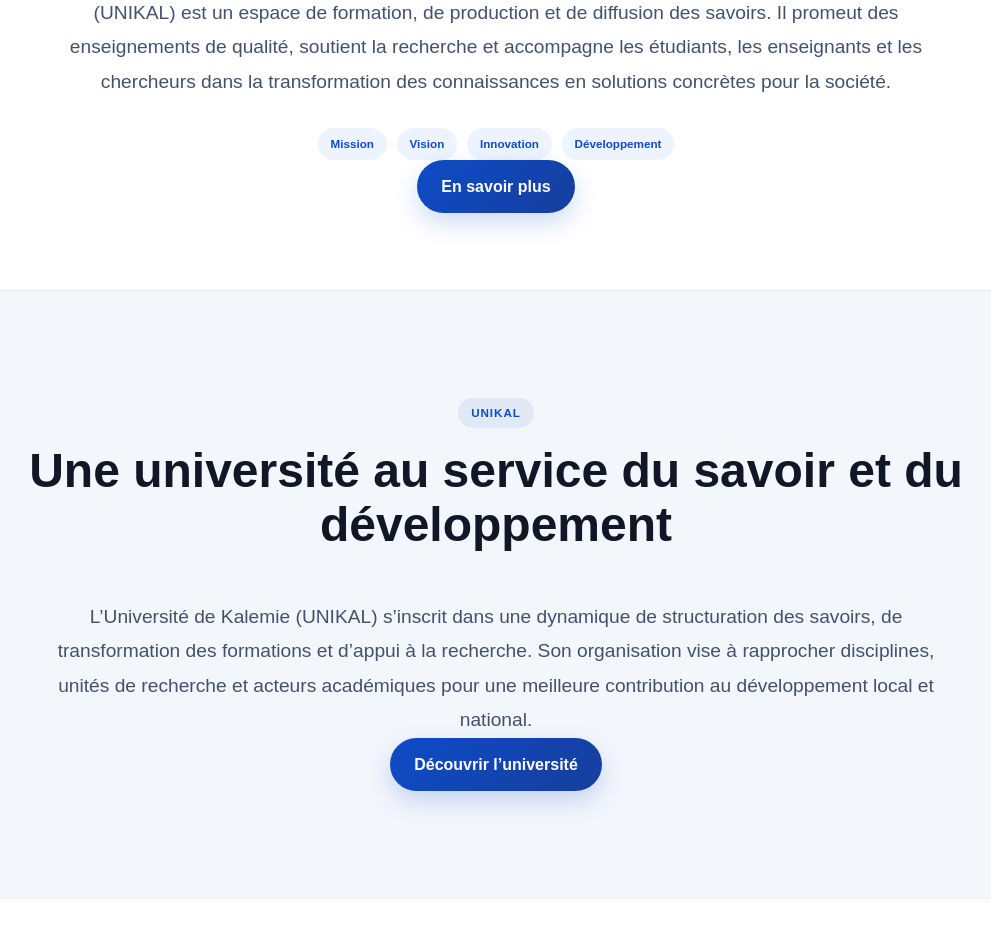
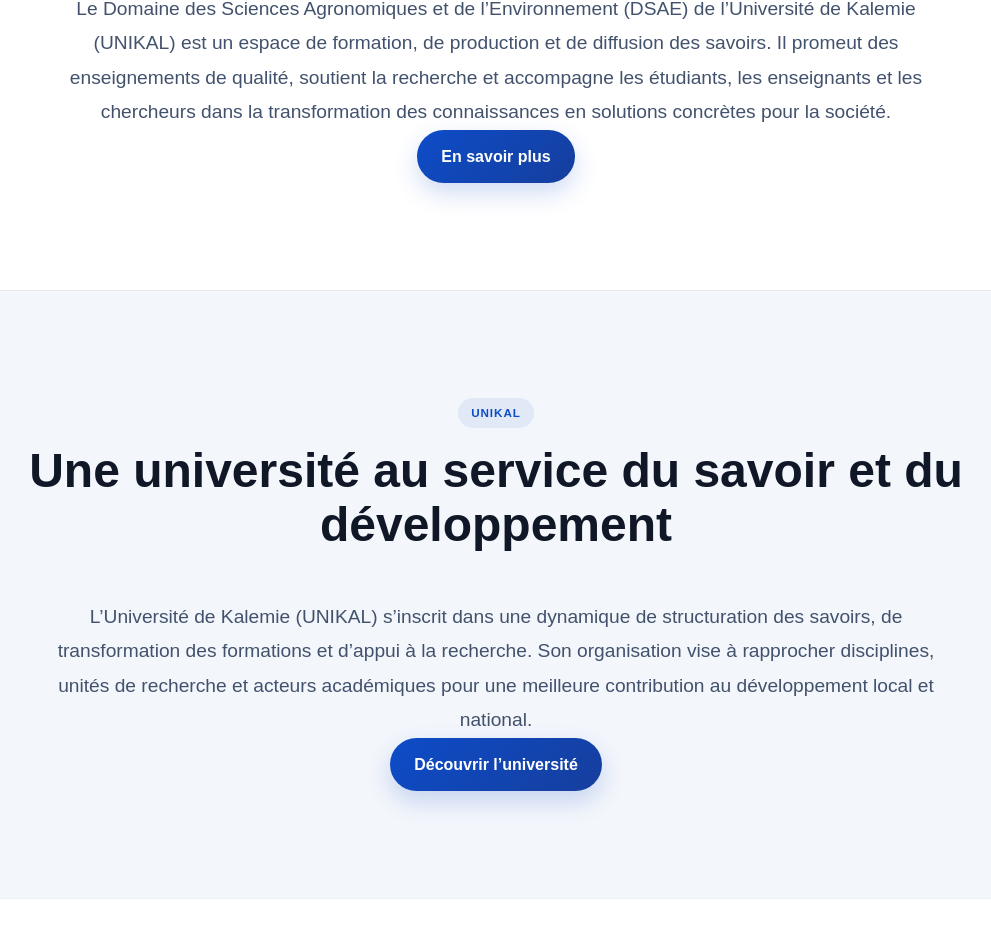
Before and after one commit to TamSanku/dsae-unikal-frontend, a Next.js app: page / in a window 1280 px wide. Shown: the part 1119-2044 px from the top of the page, without its empty margins (144-1135 px from the left). Built offline with nearby package versions, Linux system fonts and the light colour scheme; no server answers.

Commit message:
Left-align homepage cards and remove value pills

```diff
--- a/app/globals.css
+++ b/app/globals.css
@@ -2298,20 +2298,20 @@ main {
 .home-panel .research-card,
 .home-panel .publication-card-body,
 .home-panel .news-body {
-  text-align: center;
+  text-align: left;
 }
 
 .home-panel .publication-card-body {
-  align-items: center;
+  align-items: flex-start;
 }
 
 .home-panel .meta-row {
-  justify-content: center;
+  justify-content: flex-start;
 }
 
 .home-panel .date-label,
 .home-panel .publication-date {
-  text-align: center;
+  text-align: left;
 }
 
 .home-panel-cta .cta-content {
--- a/app/page.tsx
+++ b/app/page.tsx
@@ -71,12 +71,6 @@ export default async function HomePage() {
               étudiants, les enseignants et les chercheurs dans la transformation des connaissances
               en solutions concrètes pour la société.
             </p>
-            <div className="pill-list">
-              <span>Mission</span>
-              <span>Vision</span>
-              <span>Innovation</span>
-              <span>Développement</span>
-            </div>
             <Link href="/a-propos" className="btn btn-primary mt-2">
               En savoir plus
             </Link>
```
